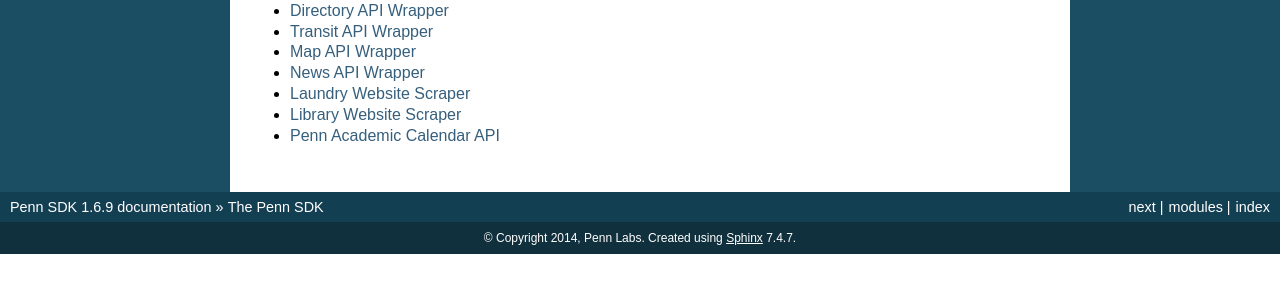
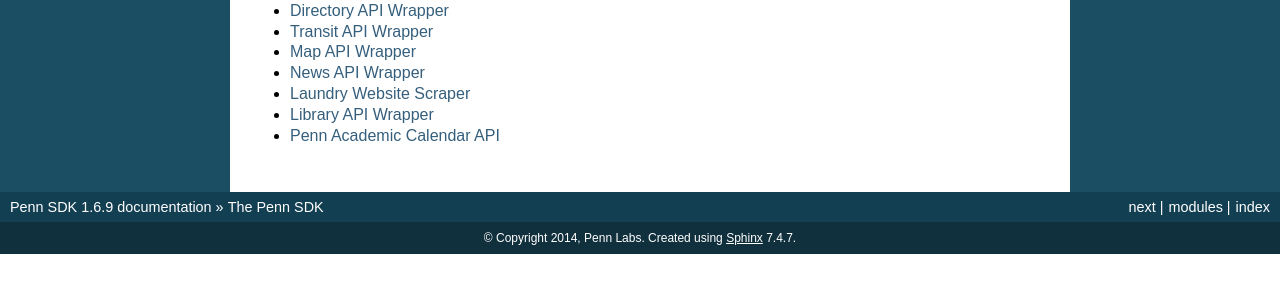
Before and after one commit to pennlabs/penn-sdk-python, a Sphinx documentation site: the page built from docs/index.rst, in a window 1280 px wide. Shown: the part 264-557 px from the top of the page. Built offline with Sphinx 7.4.7, drawn with Linux system fonts in a browser that asks for light colours.

Commit message:
update docs

```diff
--- a/docs/library.rst
+++ b/docs/library.rst
@@ -1,13 +1,13 @@
 .. _library:
 
-Library Website Scraper
-=======================
+Library API Wrapper
+===================
 
 .. module:: penn.studyspaces
 
 This documentation explains the methods of the :class:`StudySpaces <StudySpaces>`
-object. This SDK module is implemented by scraping the Penn Libraries LibCal
-website.
+object. This SDK module is implemented by interacting with the Penn Libraries LibCal
+API.
 
 .. autoclass:: penn.studyspaces.StudySpaces
    :members:
```
